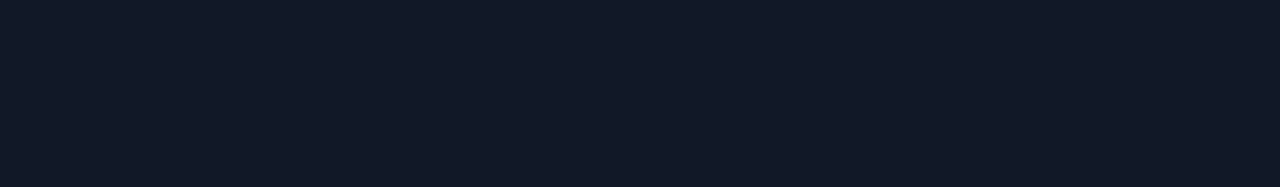
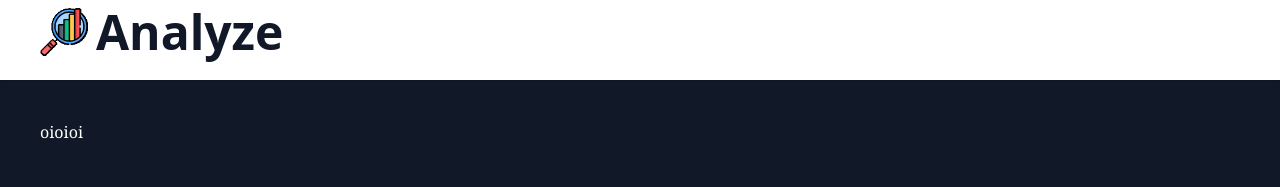
Before and after one commit to IngDih/Frontend, a plain HTML site: page index.html in a window 1280 px wide. Drawn offline with nearby package versions, Linux system fonts and the light colour scheme.

Commit message:
Index not done

```diff
--- a/index.html
+++ b/index.html
@@ -7,6 +7,22 @@
   <link rel="stylesheet" href="css\style.css">
 </head>
 <body>
+  <div class="bg-white shadow dark:border dark:bg-gray-800 dark:border-gray-700">
+  <div class="flex mx-auto pt-2 pl-10">
+    <a href="#" class="flex items-center mb-6 text-5xl font-semibold text-gray-900 dark:text-gray-300">
+        <img class="w-12 h-12 mr-2" src="img\analytics2.png" alt="logo">
+        Analyze
+    </a></div></div>
+<div class="text-white p-10 font-serif">
+   <p>oioioi</p>
+
+
+  </div>
+
+
+
+
+
 
 
 
```
Also changed, not shown: login.html (+4 -3 lines).
